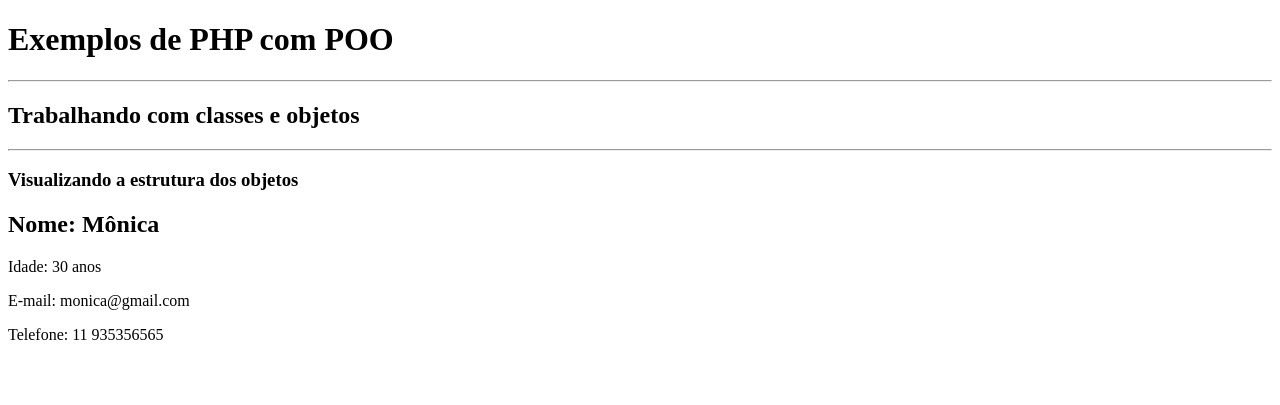
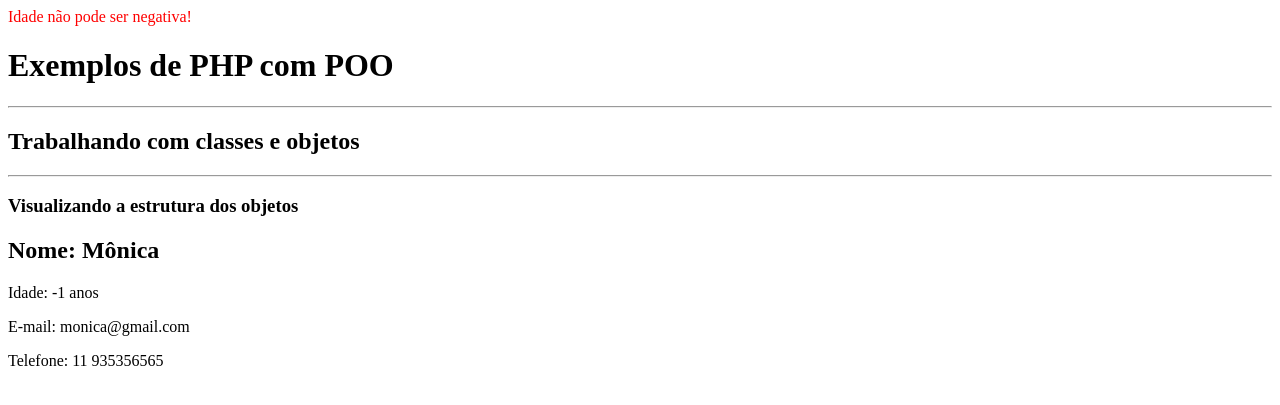
Before and after one commit to Emerson-FullStackSenacPenha/exemplos-poo, a PHP site: page / in a window 1280 px wide. Shown: the top 405 px of the page. Run offline with PHP 8.4, Linux system fonts and the light colour scheme.

Commit message:
Encapsulamento com Set e funções com Get

```diff
--- a/index.php
+++ b/index.php
@@ -2,7 +2,7 @@
 require_once "src/Cliente.php";
 
 // Criando um objeto e usando o método construtor para passar os dados tudo de uma vez
-$clienteA = new Cliente("Mônica", 30, "monica@gmail.com", "11 935356565");
+$clienteA = new Cliente("Mônica", -1, "monica@gmail.com", "11 935356565");
 $clienteB = new Cliente("José", 15, "jose@gmail.com");
 
 // Neste objeto, passamos inclusive o telefone (que nos anteriores, foi opcional)
--- a/src/Cliente.php
+++ b/src/Cliente.php
@@ -16,9 +16,9 @@ class Cliente {
 
         ){
 
-        $this->nome = $valorDoNome;
-        $this->idade = $valorDaIdade;
-        $this->email = $valorDoEmail;
+        $this->setNome ($valorDoNome);
+        $this->setIdade ($valorDaIdade);
+        $this->setEmail ($valorDoEmail);
         $this->telefone = $valorDoTelefone;
 
     }
@@ -49,6 +49,58 @@ class Cliente {
 
     }
 
+    /* Métodos setters: permitem acesso de escrita para definir valores de acordo com alguma regra/validação. */
+    private function setNome(string $valorNome):void {
+
+        // Se nome estiver vazio
+        if(empty($valorNome)){
+
+            // Apresentamos uma mensagem alertando
+            echo "<p style='color:red'>Nome não pode ser vazio</p>";
+        } else {
+
+            // Senão, pegamos o valor do nome e colocamos no atributo do objeto
+            $this->nome = $valorNome;
+
+        }
+
+    }
+
+    private function setEmail(string $valorEmail):void {
+
+        /* Usamos o filter_var com a constante FILTER_VALIDADE_EMAIL para o PHP verificar se o valor do e-mail informado é valido. Se sim, retorna TRUE, se não, retorna FALSE. */
+        $validaEmail = filter_var($valorEmail, FILTER_VALIDATE_EMAIL);
+
+        // Se o e-mail não for válido
+        if(!$validaEmail){
+
+            // Apresentamos uma mensagem alertando
+            echo "<p style='color:red'>E-mail invalido</p>";
+
+        } else {
+
+            // Senão, atribui ao atributo
+            $this->email = $valorEmail;
+
+        }
+
+    }
+
+    private function setIdade(string $valorDaIdade):void {
+
+        if($valorDaIdade < 0){
+
+            // Apresentamos uma mensagem alertando
+            echo "<p style='color:red'>Idade não pode ser negativa!</p>";
+
+        }
+
+        $this->idade = $valorDaIdade;
+
+    }
+
+
+
 };
 
 ?>
```
